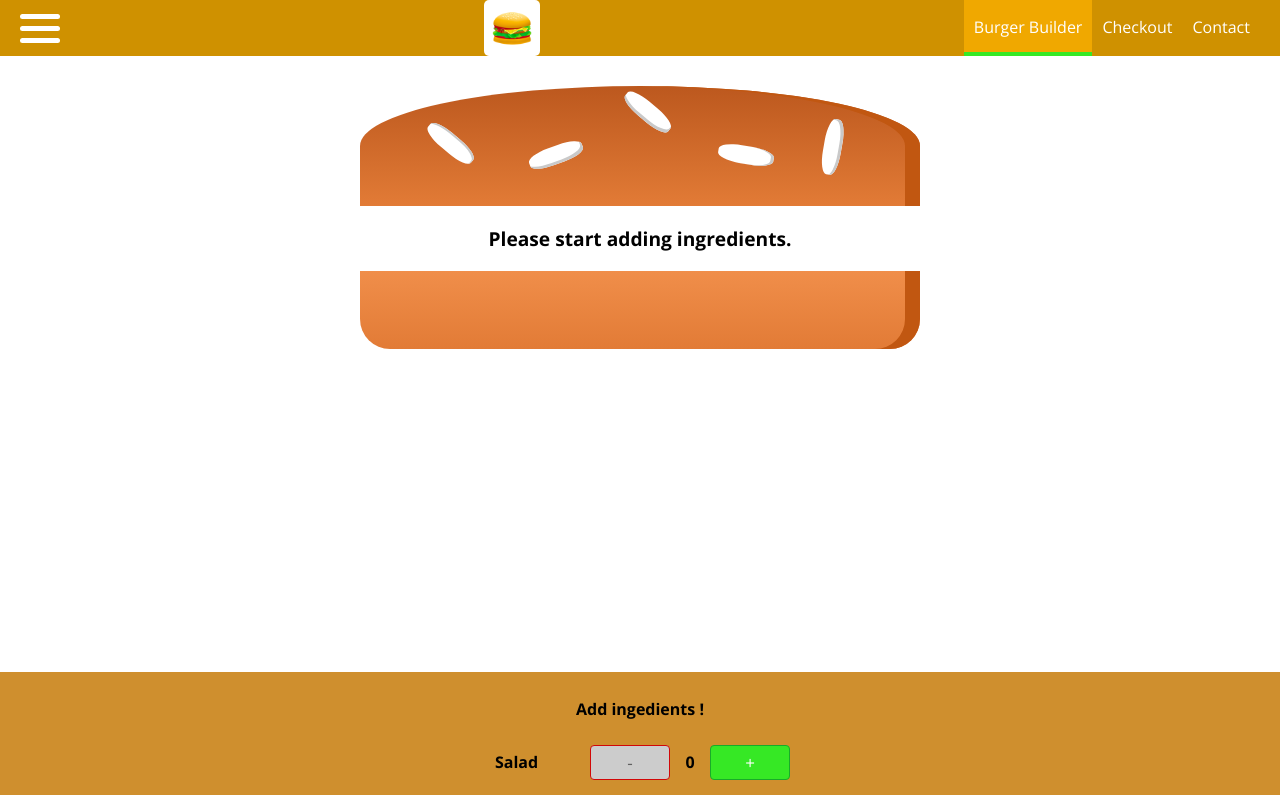
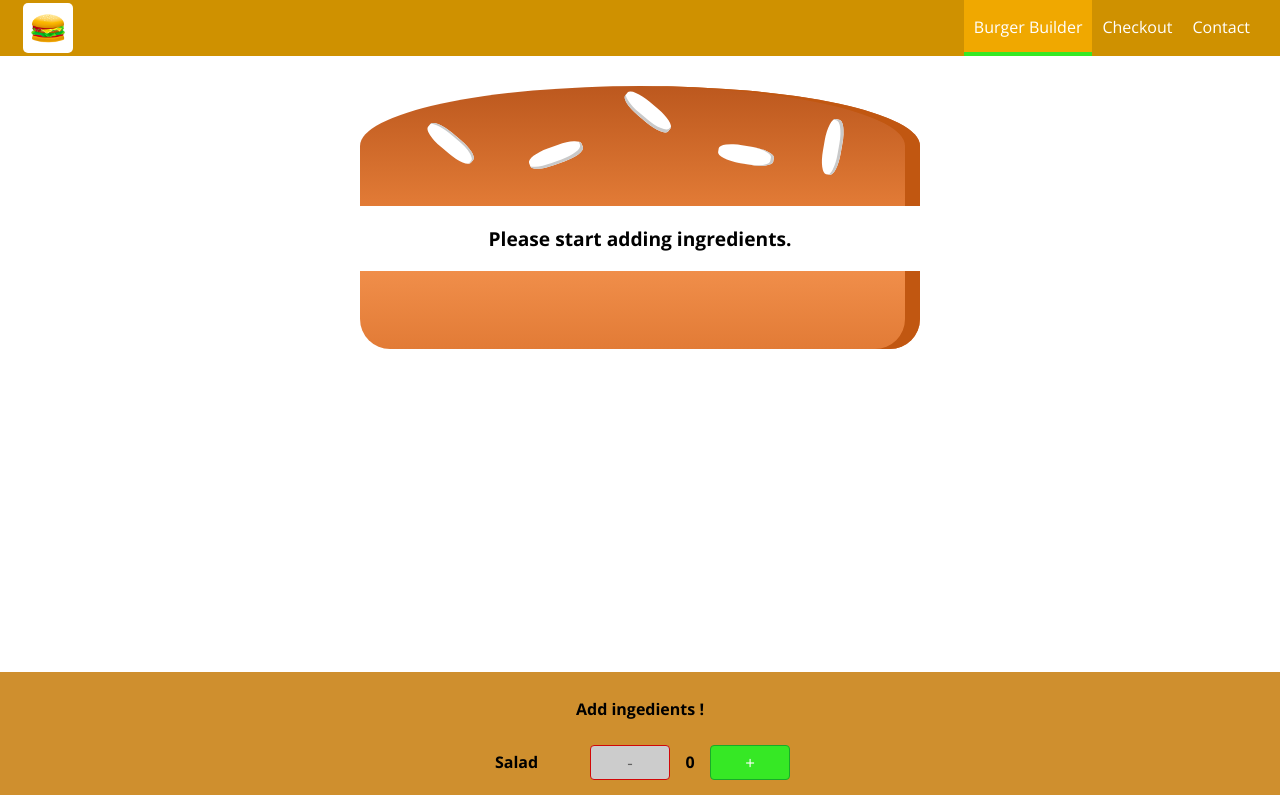
Before and after one commit to KowalikDominik/Burger-Project, a React (Create React App) app: page / in a window 1280 px wide. Shown: the top 795 px of the page. Built offline with nearby package versions, Linux system fonts and the light colour scheme.

Commit message:
optimalize modal and logo display

```diff
--- a/src/components/Navigation/SiteDrawer/DrawerToggle/DrawerToggle.module.css
+++ b/src/components/Navigation/SiteDrawer/DrawerToggle/DrawerToggle.module.css
@@ -24,3 +24,9 @@
 .Active:hover div {
   transform: scale(0);
 }
+
+@media (min-width: 500px) {
+	.DrawerToggle {
+		display: none;
+	}
+}
--- a/src/components/Navigation/Toolbar/Toolbar.js
+++ b/src/components/Navigation/Toolbar/Toolbar.js
@@ -7,7 +7,9 @@ import DrawerToggle from '../SiteDrawer/DrawerToggle/DrawerToggle';
 const toolbar = (props) => (
 		<header className={classes.Toolbar}>
 			<DrawerToggle clicked={props.drawerToggleClicked} clickedIcon={props.clickedIcon} />
-			<Logo className={classes.Logo}/>
+			<div className={classes.Logo}>
+				<Logo />
+			</div>
 			<nav className={classes.DesktopOnly}>
 				<NavigationItems />
 			</nav>
--- a/src/components/Navigation/Toolbar/Toolbar.module.css
+++ b/src/components/Navigation/Toolbar/Toolbar.module.css
@@ -19,7 +19,9 @@
 }
 
 .Logo {
-	height: 80%;
+	height: 100%;
+	padding: 3px;
+	box-sizing: border-box;
 }
 
 @media (max-width: 499px) {
--- a/src/components/UI/Modal/Modal.module.css
+++ b/src/components/UI/Modal/Modal.module.css
@@ -1,5 +1,5 @@
 .Modal {
-	position: fixed;
+	position: absolute;
 	z-index: 500;
 	background-color: white;
 	width: 70%;
```
Also changed, not shown: 2 other files (tests, documents, lock files or other folders).
